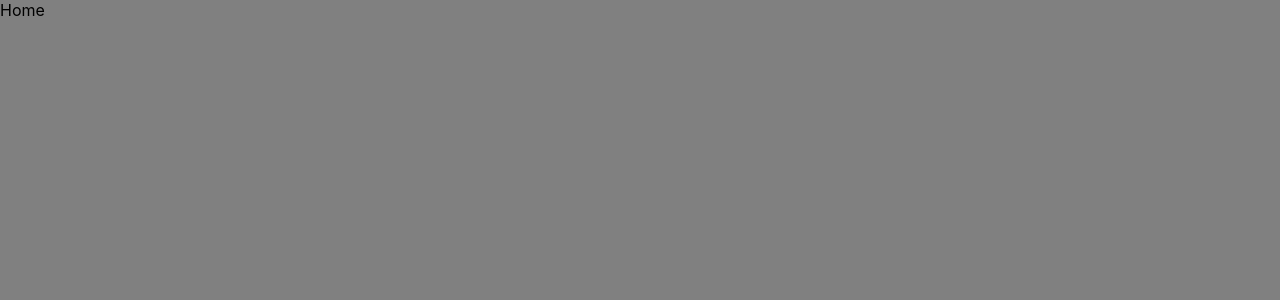
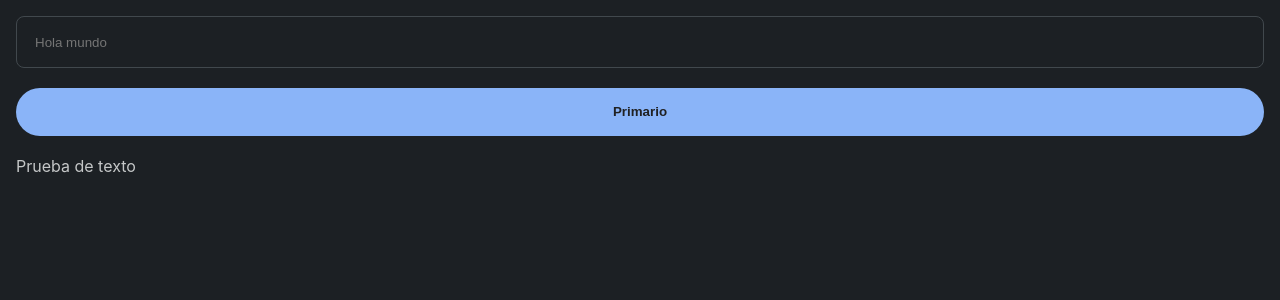
Before and after one commit to Braul123/products-app, a React (Create React App) app: page / in a window 1280 px wide. Shown: the top 300 px of the page. Built offline with nearby package versions, Linux system fonts and the light colour scheme.

Commit message:
[feat][create components - button primary;input primary. create file branding - custom app. dark mode in process. create file interfaces for components]

```diff
--- a/package.json
+++ b/package.json
@@ -3,6 +3,7 @@
   "version": "0.1.0",
   "private": true,
   "dependencies": {
+    "@react-icons/all-files": "^4.1.0",
     "@reduxjs/toolkit": "^2.2.7",
     "@testing-library/jest-dom": "^5.14.1",
     "@testing-library/react": "^13.0.0",
@@ -11,6 +12,7 @@
     "@types/node": "^16.7.13",
     "@types/react": "^18.0.0",
     "@types/react-dom": "^18.0.0",
+    "@types/react-icons": "^3.0.0",
     "react": "^18.3.1",
     "react-dom": "^18.3.1",
     "react-redux": "^9.1.2",
--- a/src/App.tsx
+++ b/src/App.tsx
@@ -3,11 +3,14 @@ import './App.css';
 
 import { BrowserRouter } from 'react-router-dom';
 import RouterApp from './router/RouterApp';
+import { useColors } from './services/utils/colors';
 
 export default function App() {
 
+  const colors = useColors(); // Obtiene los colores principales
+
   return (
-    <div style={{minHeight: '100vh', height: '100vh', background: 'gray'}}>
+    <div style={{...colors.backgroundStyle, minHeight: '100vh', height: '100vh'}}>
       <BrowserRouter>
         <RouterApp />
       </BrowserRouter>
--- /dev/null
+++ b/src/components/UI/ButtonPrimary/ButtonPrimary.css
@@ -0,0 +1,17 @@
+
+.button {
+    user-select: none;
+    height: 48px;
+    border-radius: 24px;
+    border: none;
+    align-items: center;
+    justify-content: center;
+    padding: .1rem 2rem;
+    font-weight: 600;
+    line-height: 1.6;
+
+    &:hover {
+        cursor: pointer;
+        opacity: 0.8;
+    }
+}
--- /dev/null
+++ b/src/components/UI/ButtonPrimary/ButtonPrimary.tsx
@@ -0,0 +1,41 @@
+
+import React from 'react';
+import './ButtonPrimary.css'
+import { useSelector } from 'react-redux';
+import { useColors } from '../../../services/utils/colors';
+import { PropsButtonPrimary } from '../../../models/interface';
+
+/**
+ * @function ButtonPrimary
+ * @description Renderiza un botón primario
+ * @param onClick Emite el evento clic del componente
+ * @param title Titulo del botón
+ * @param status Estado del botón ('enabled' | 'disabled')
+ * @param progress Indicador de carga dentro del botón
+ * @param style Estilos generales
+ * @returns
+ */
+export default function ButtonPrimary(data: PropsButtonPrimary) {
+    // Customo colors
+    const isDarkMode = useSelector((state: any) => state.colorSystemSlice.useColorScheme) === "dark";
+    const colorsCustom = useColors();
+
+    return (
+        <button
+            style={data.status === "enabled" && !data.progress ?
+                colorsCustom.enabledMode :
+                isDarkMode ? colorsCustom.disabledDarkMode :
+                    colorsCustom.disableLightMode
+            }
+            className='button'
+            onClick={data.status === 'enabled' ? data.onClick : null}>
+            <span className='titleButton'
+            style={
+                isDarkMode && data.status === "enabled" ? colorsCustom.textEnabledDarkMode :
+                isDarkMode && data.status === "disabled" ? colorsCustom.textDisabledDarkMode :
+                !isDarkMode && data.status === "enabled" ? colorsCustom.textEnabledLigthMode : colorsCustom.textDisableLightMode
+              }
+            >{data.title}</span>
+        </button>
+    )
+}
--- /dev/null
+++ b/src/components/UI/InputPrimary/InputPrimary.css
@@ -0,0 +1,34 @@
+
+
+.inputPrimary {
+    height: 50px;
+    border-radius: 8px;
+    border: 1px solid;
+    padding: 0 18px;
+    width: 100%;
+    background-color: transparent;
+
+    &:focus {
+        outline: none;
+    }
+}
+
+.contentInput {
+    position: relative;
+    width: 100%;
+    display: flex;
+    justify-content: center;
+}
+
+.passwordIcon {
+    position: absolute;
+    top: 0;
+    right: 0;
+    height: 50px;
+    width: 50px;
+    display: flex;
+    align-items: center;
+    justify-content: center;
+    z-index: 2;
+    cursor: pointer;
+}
--- /dev/null
+++ b/src/components/UI/InputPrimary/InputPrimary.tsx
@@ -0,0 +1,40 @@
+
+import React, { useState } from 'react'
+import { useSelector } from 'react-redux';
+import './InputPrimary.css'
+import { useColors } from '../../../services/utils/colors';
+import { PropsInputPrimary } from '../../../models/interface';
+
+/**
+ * @function InputPrimary
+ * @description Componente para renderizar un input primario
+ * @param value Valor del input
+ * @param setValue Evento set para el valor del input
+ * @param placeholder Placeholder convecional
+ * @param disable Estado del input (true | false)
+ * @param type Tipo del input - convencional
+ * @param style Estilos generales
+ * @returns
+ */
+export default function InputPrimary(data: PropsInputPrimary) {
+    const isDarker = useSelector((state: any) => state.colorSystemSlice.useColorScheme) === "dark";
+    const colorsCustom = useColors();
+
+    const stylesInputCustom = {
+        borderColor: isDarker ? '#41484D' : '#71787E',
+    }
+
+    return (
+        <div className='contentInput'>
+            <input
+                value={data.value}
+                className="inputPrimary"
+                style={{ ...stylesInputCustom, ...colorsCustom.colorText, ...data.style }}
+                disabled={data.disable}
+                type={data.type ? data.type : "text"}
+                onChange={(event) => data.setValue(event.target.value)}
+                placeholder={data.placeholder} />
+        </div>
+
+    )
+}
--- a/src/components/home/Home.tsx
+++ b/src/components/home/Home.tsx
@@ -1,16 +1,39 @@
-import React, { useEffect } from 'react';
+import React, { useEffect, useState } from 'react';
 import './Home.css';
 import { useSelector } from 'react-redux';
 import { selectorProductState } from '../../interface/state/selectors/selectorsAll';
+import InputPrimary from '../UI/InputPrimary/InputPrimary';
+import ButtonPrimary from '../UI/ButtonPrimary/ButtonPrimary';
+import { log } from 'console';
+import { useColors } from '../../services/utils/colors';
 
 export default function Home() {
     const _products = useSelector(selectorProductState);
+    const colors = useColors(); // Obtiene los colores principales
+    const [filter, setFilter] = useState('');
+
+    useEffect(() => {
+        console.log('CAMBIA EL FILTRO PRINCIPAL');
+    },[filter])
 
     useEffect(() => {
         console.log('OBTIENE LOS PRODUCTOS', _products);
     },[_products])
 
     return (
-        <div>Home</div>
+        <div style={{padding: '16px', display: 'flex', flexDirection: 'column', gap: '20px'}}>
+            <InputPrimary
+            setValue={setFilter}
+            value={filter}
+            placeholder="Hola mundo"
+            />
+
+            <ButtonPrimary
+            status="enabled"
+            title="Primario"
+            onClick={() => {console.log('CLICK BUTTON PRIMARY')}}/>
+
+            <span style={{...colors.colorText}}>Prueba de texto</span>
+        </div>
     )
 }
--- /dev/null
+++ b/src/interface/state/slices/colorSystemSlice.ts
@@ -0,0 +1,22 @@
+
+import { createSlice } from '@reduxjs/toolkit';
+
+const initialState = {
+    useColorScheme: 'dark'
+}
+
+// Crea el state para administrar datos de usuario
+export const colorSystemSlice = createSlice(
+    {
+        name: "colorSystemSlice",
+        initialState,
+        reducers: {
+            changeAspect: (state, actions) => {
+                state.useColorScheme = actions.payload;
+            },
+        }
+    },
+)
+
+export const { changeAspect } = colorSystemSlice.actions;
+export default colorSystemSlice.reducer;
--- a/src/interface/state/store/index.ts
+++ b/src/interface/state/store/index.ts
@@ -1,9 +1,11 @@
 import { configureStore } from '@reduxjs/toolkit';
-import productsSlice from '../slices/productsSlice'
+import productsSlice from '../slices/productsSlice';
+import colorSystemSlice from '../slices/colorSystemSlice';
 
 export const store = configureStore({
     reducer: {
-        productsSlice
+        productsSlice,
+        colorSystemSlice
     },
 });
 
--- /dev/null
+++ b/src/services/utils/colors.tsx
@@ -0,0 +1,83 @@
+import { useSelector } from "react-redux";
+
+
+// Colores primarios
+export const colorsMain = {
+    brand: {
+        backgroundPrimary: '#8ab4f8',
+        backgroudSecondary: '#113455',
+        textEnabledDarkMode: '#202123',
+        textEnabledLigthMode: '#FFFFFF'
+    },
+    system: {
+        primaryColorTextDarkMode: '#C5C7C8',
+        primaryColorTextLigthMode: '#191C1D',
+        secondaryColorTextDarkMode: '#C1C7CE',
+        secondaryColorTextLigthMode: '#41484D',
+        darker: '#1c2024',
+        darkerScondary: '#1C1B1F',
+        lighter: '#FFFBFE',
+        disabledBackgroundDarkMode: '#E6E1E51F',
+        disabledBackgroundLigthMode: '#1C1B1F1F',
+        textDisableLightMode: '#252A3C99',
+    },
+}
+
+// Colores primarios
+export const colorsMainAll = () => {
+    return colorsMain
+}
+
+// Obtiene el modo claro/oscuro del sistema y define el color de los textos y estilos generales
+export const useColors =() => {
+
+    const isDarkMode = useSelector((state: any) => state.colorSystemSlice.useColorScheme) === "dark";
+
+    return {
+        // Color primario del texto
+        colorText: {
+            color: isDarkMode
+                ? colorsMain.system.primaryColorTextDarkMode
+                : colorsMain.system.primaryColorTextLigthMode,
+        },
+        // Color secundario para los textos
+        colorTextSecondary: {
+            color: isDarkMode
+                ? colorsMain.system.secondaryColorTextDarkMode
+                : colorsMain.system.secondaryColorTextLigthMode,
+        },
+        // Color de fondo de un contenedor
+        backgroundStyle: {
+            backgroundColor: isDarkMode ? colorsMain.system.darker : colorsMain.system.lighter,
+        },
+        backgroundStyleSecondary: {
+            backgroundColor: isDarkMode ? colorsMain.system.darker : colorsMain.system.lighter,
+        },
+        // DISABLE STYLES
+        disableButton: {
+            backgroundColor: isDarkMode ? colorsMain.system.darker : colorsMain.system.lighter,
+        },
+        disabledDarkMode: {
+            backgroundColor: colorsMain.system.disabledBackgroundDarkMode,
+        },
+        textDisabledDarkMode: {
+            color: colorsMain.system.primaryColorTextDarkMode
+        },
+        disableLightMode: {
+            backgroundColor: colorsMain.system.disabledBackgroundLigthMode
+        },
+        textDisableLightMode: {
+            color: colorsMain.system.textDisableLightMode
+        },
+        // ENABLED STYLES
+        enabledMode: {
+            backgroundColor: colorsMain.brand.backgroundPrimary
+        },
+        textEnabledDarkMode: {
+            color: colorsMain.brand.textEnabledDarkMode,
+        },
+        textEnabledLigthMode: {
+            color: colorsMain.brand.textEnabledLigthMode
+        }
+    }
+}
```
Also changed, not shown: src/models/interface.ts (+23 -0 lines), 1 other file (tests, documents, lock files or other folders).
